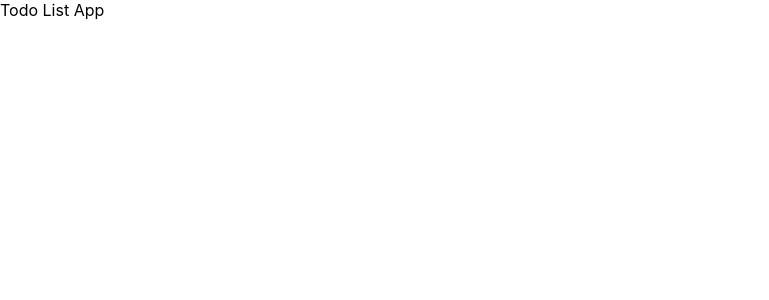
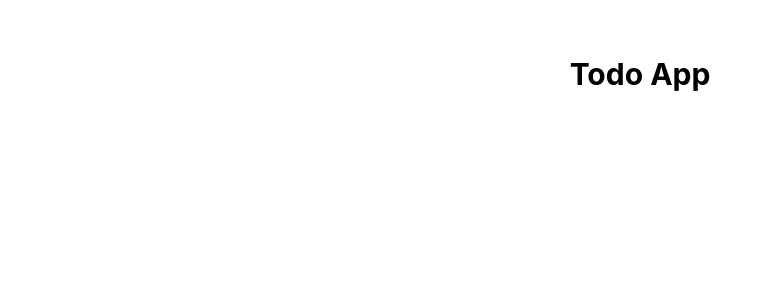
Before and after one commit to KlintonICT/todo-list-react, a React (Create React App) app: page / in a window 1280 px wide. Shown: the top 300 px of the page, without its empty margins (0-769 px from the left). Built offline with nearby package versions, Linux system fonts and the light colour scheme.

Commit message:
set up antd and tailwind

```diff
--- a/package.json
+++ b/package.json
@@ -10,6 +10,7 @@
     "@types/node": "^16.18.36",
     "@types/react": "^18.2.12",
     "@types/react-dom": "^18.2.5",
+    "antd": "^5.6.1",
     "react": "^18.2.0",
     "react-dom": "^18.2.0",
     "react-scripts": "5.0.1",
@@ -41,9 +42,11 @@
     ]
   },
   "devDependencies": {
+    "@babel/plugin-proposal-private-property-in-object": "^7.21.11",
     "@typescript-eslint/eslint-plugin": "^5.59.11",
     "@typescript-eslint/parser": "^5.59.11",
     "eslint": "^8.42.0",
-    "eslint-plugin-react": "^7.32.2"
+    "eslint-plugin-react": "^7.32.2",
+    "tailwindcss": "^3.3.2"
   }
 }
--- a/src/App.tsx
+++ b/src/App.tsx
@@ -1,5 +1,11 @@
-function App() {
-  return <div>Todo List App</div>;
-}
+const App = () => {
+  return (
+    <div className="w-full text-center p-10">
+      <div className="max-w-full md:max-w-[50%] lg:max-w-[45%] w-full mx-auto mt-4">
+        <h1 className="text-3xl font-bold">Todo App</h1>
+      </div>
+    </div>
+  );
+};
 
 export default App;
--- a/src/index.css
+++ b/src/index.css
@@ -1,3 +1,7 @@
+@tailwind base;
+@tailwind components;
+@tailwind utilities;
+
 body {
   margin: 0;
   font-family: -apple-system, BlinkMacSystemFont, 'Segoe UI', 'Roboto', 'Oxygen',
--- /dev/null
+++ b/tailwind.config.js
@@ -0,0 +1,9 @@
+/** @type {import('tailwindcss').Config} */
+
+module.exports = {
+  content: ['./src/**/*.{js,jsx,ts,tsx}'],
+  theme: {
+    extend: {},
+  },
+  plugins: [],
+};
```
Also changed, not shown: .eslintrc.json, 1 other file (tests, documents, lock files or other folders).
